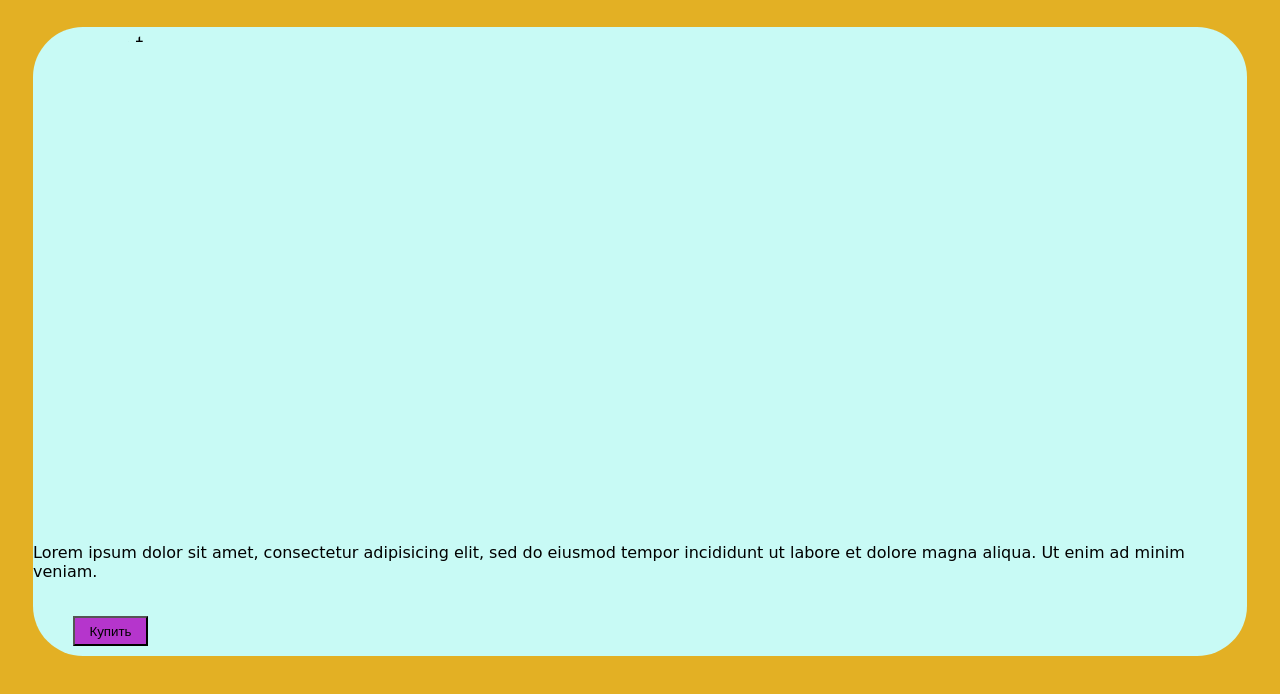
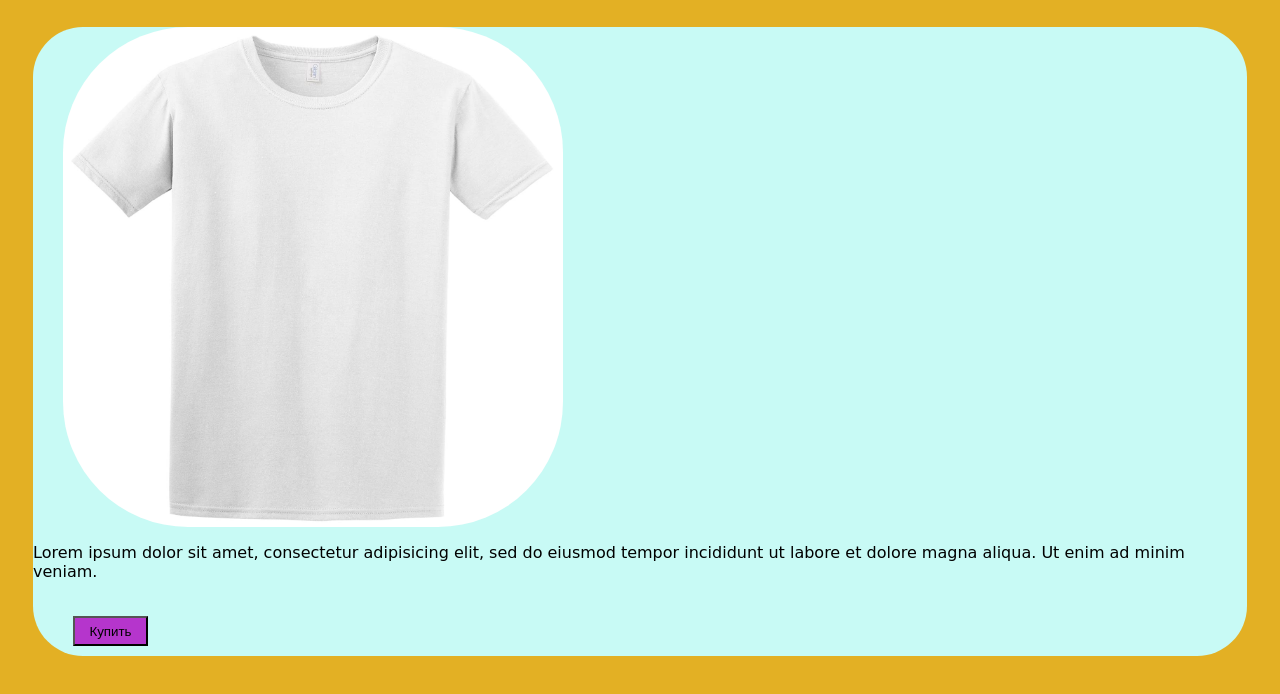
Before and after one commit to ProgroNick/Arsibe_shop.ru, a plain HTML site: page tshirt1.html in a window 1280 px wide. Shown: the part 66-760 px from the top of the page. Drawn offline with Linux system fonts and the light colour scheme; a web font is replaced by a local one.

Commit message:
Update tshirt1.html

```diff
--- a/tshirt1.html
+++ b/tshirt1.html
@@ -11,7 +11,7 @@
 
     </header>
     <main class="tsh">
-      <img src="img/standart_photo.jpg" alt="T-shirt 1" class="buyPhoto">
+      <img src="standart_photo.jpg" alt="T-shirt 1" class="buyPhoto">
       <p>Lorem ipsum dolor sit amet, consectetur adipisicing elit, sed do eiusmod tempor incididunt ut labore et dolore magna aliqua. Ut enim ad minim veniam.</p>
 
       <br>
```
